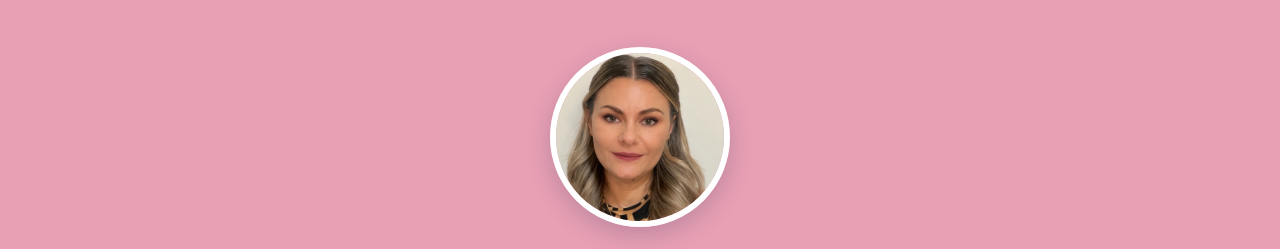
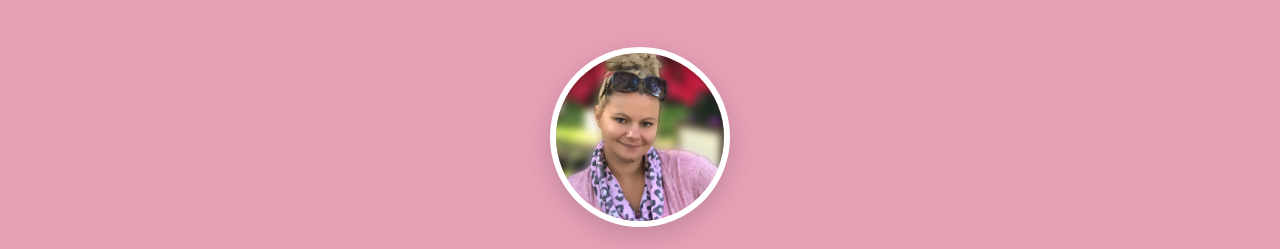
Before and after one commit to lanternlearninglabkatie/lantern-learning-lab-site, a plain HTML site: page about.html in a window 1280 px wide. Shown: the part 75-324 px from the top of the page. Drawn offline with Linux system fonts and the light colour scheme.

Commit message:
Use a different, warmer photo on the About page only
Homepage keeps the professional headshot. About page gets a new
casual photo (background blurred, skin smoothed locally - no AI
inpainting tools were reachable, so the sunglasses on her head stay
as-is) as its own separate file, with the hero crop retuned for it.

Co-Authored-By: Claude Sonnet 5 <noreply@anthropic.com>
Claude-Session: https://claude.ai/code/session_01699rvve7kmkiXy34Rh68ig

```diff
--- a/about.html
+++ b/about.html
@@ -22,7 +22,7 @@
   </div>
 </header>
 <section class="about-hero">
-  <img src="assets/images/katie-headshot.jpg" alt="Katie Hursey">
+  <img src="assets/images/katie-headshot-about.jpg" alt="Katie Hursey">
   <h1>I'm Katie Hursey</h1>
   <p>I help Florida homeschool families stay compliant and confident — the annual paperwork, the scholarship rules, and the everyday decisions — entirely online, wherever you are in the state.</p>
 </section>
--- a/assets/style.css
+++ b/assets/style.css
@@ -392,7 +392,7 @@ footer.site .fine { font-size: 0.85rem; color: var(--pink); margin-top: 10px; ma
   background: var(--pink); text-align: center; padding: 50px 24px 60px;
 }
 .about-hero img {
-  width: 180px; height: 180px; border-radius: 50%; object-fit: cover; object-position: center 12%;
+  width: 180px; height: 180px; border-radius: 50%; object-fit: cover; object-position: center 32%;
   border: 6px solid #fff; box-shadow: 0 8px 24px rgba(23,33,77,0.2); margin-bottom: 16px;
 }
 .about-hero h1 { color: #fff; font-size: 2rem; margin: 0 0 10px; }
```
Also changed, not shown: assets/images/katie-headshot-about.jpg (added).
